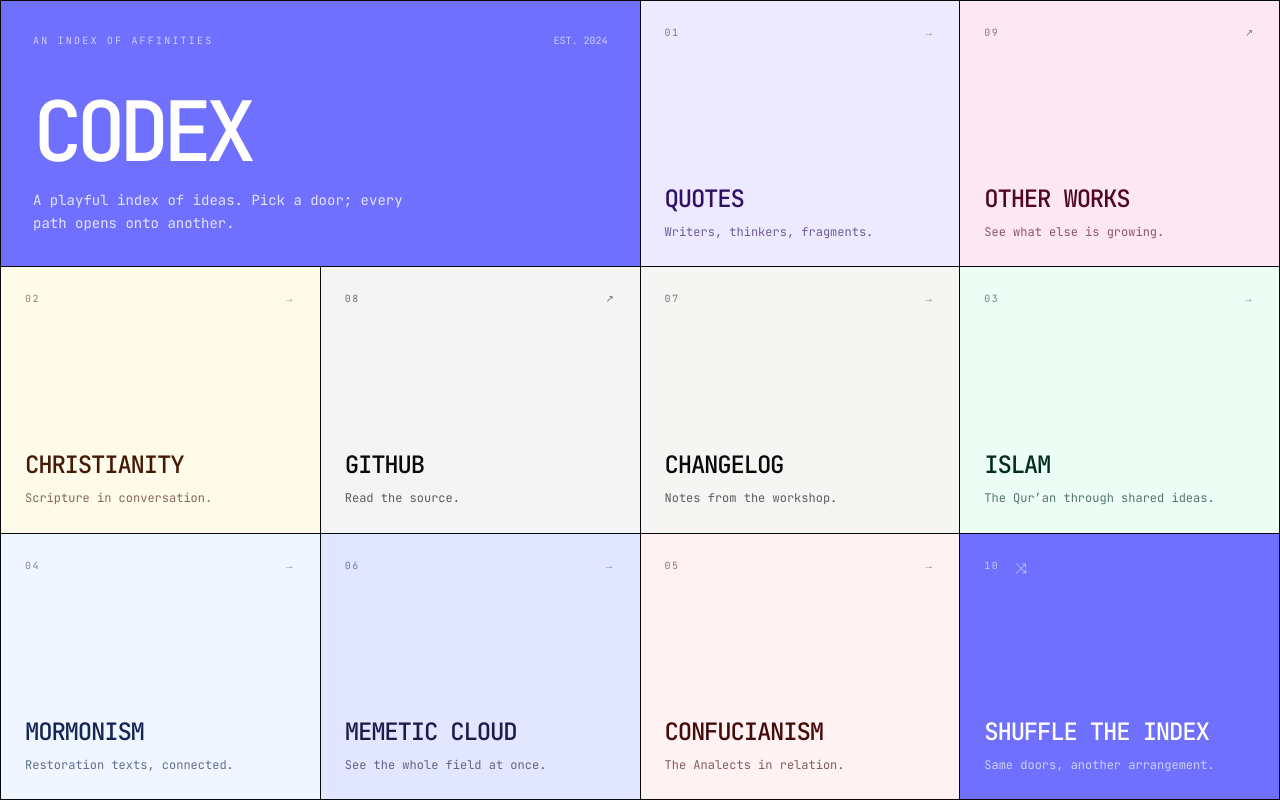
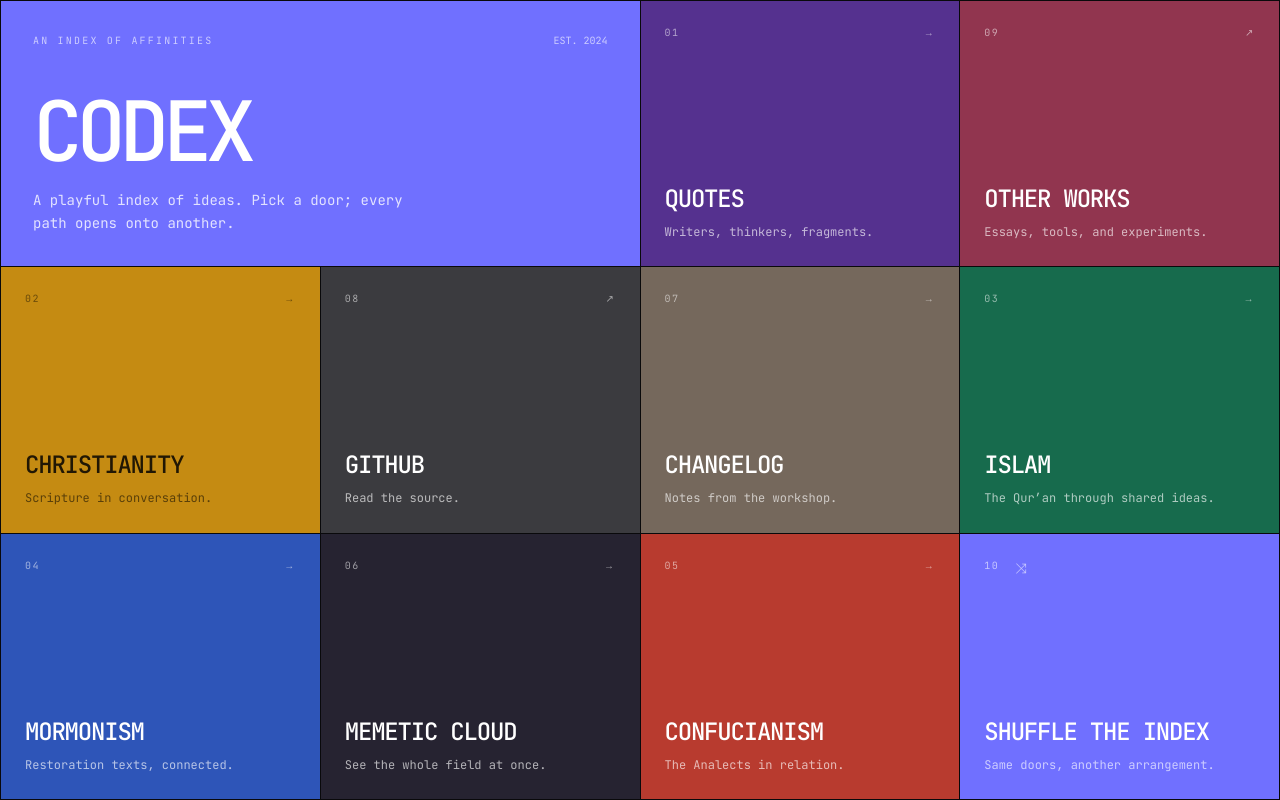
Before and after one commit to ericfzhu/codex, a Next.js app: page / in a window 1280 px wide. Built offline with nearby package versions, Linux system fonts and the light colour scheme; no server answers.

Commit message:
Refine homepage destination card colors and descriptions

```diff
--- a/src/pages/index.tsx
+++ b/src/pages/index.tsx
@@ -14,49 +14,49 @@
 		label: 'Quotes',
 		description: 'Writers, thinkers, fragments.',
 		href: '/quotes',
-		className: 'bg-violet-100 text-violet-950 hover:bg-violet-600 hover:text-white focus-visible:bg-violet-600 focus-visible:text-white',
+		className: 'bg-[#55318F] text-white hover:bg-[#432370] focus-visible:bg-[#432370]',
 	},
 	{
 		id: 'christianity',
 		label: 'Christianity',
 		description: 'Scripture in conversation.',
 		href: '/christianity',
-		className: 'bg-amber-50 text-amber-950 hover:bg-amber-600 hover:text-white focus-visible:bg-amber-600 focus-visible:text-white',
+		className: 'bg-[#C58B12] text-[#211704] hover:bg-[#D9A023] focus-visible:bg-[#D9A023]',
 	},
 	{
 		id: 'islam',
 		label: 'Islam',
 		description: 'The Qur’an through shared ideas.',
 		href: '/islam',
-		className: 'bg-emerald-50 text-emerald-950 hover:bg-emerald-600 hover:text-white focus-visible:bg-emerald-600 focus-visible:text-white',
+		className: 'bg-[#176B4D] text-white hover:bg-[#10563D] focus-visible:bg-[#10563D]',
 	},
 	{
 		id: 'mormonism',
 		label: 'Mormonism',
 		description: 'Restoration texts, connected.',
 		href: '/mormonism',
-		className: 'bg-blue-50 text-blue-950 hover:bg-blue-600 hover:text-white focus-visible:bg-blue-600 focus-visible:text-white',
+		className: 'bg-[#2E55B8] text-white hover:bg-[#234597] focus-visible:bg-[#234597]',
 	},
 	{
 		id: 'confucianism',
 		label: 'Confucianism',
 		description: 'The Analects in relation.',
 		href: '/confucianism',
-		className: 'bg-red-50 text-red-950 hover:bg-red-600 hover:text-white focus-visible:bg-red-600 focus-visible:text-white',
+		className: 'bg-[#B83B2F] text-white hover:bg-[#963127] focus-visible:bg-[#963127]',
 	},
 	{
 		id: 'cloud',
 		label: 'Memetic Cloud',
 		description: 'See the whole field at once.',
 		href: '/cloud',
-		className: 'bg-indigo-100 text-indigo-950 hover:bg-indigo-600 hover:text-white focus-visible:bg-indigo-600 focus-visible:text-white',
+		className: 'bg-[#262331] text-white hover:bg-[#383344] focus-visible:bg-[#383344]',
 	},
 	{
 		id: 'changelog',
 		label: 'Changelog',
 		description: 'Notes from the workshop.',
 		href: '/changelog',
-		className: 'bg-stone-100 text-stone-950 hover:bg-stone-700 hover:text-white focus-visible:bg-stone-700 focus-visible:text-white',
+		className: 'bg-[#75685C] text-white hover:bg-[#5E5349] focus-visible:bg-[#5E5349]',
 	},
 	{
 		id: 'github',
@@ -64,15 +64,15 @@
 		description: 'Read the source.',
 		href: 'https://github.com/ericfzhu/codex',
 		external: true,
-		className: 'bg-zinc-100 text-zinc-950 hover:bg-zinc-800 hover:text-white focus-visible:bg-zinc-800 focus-visible:text-white',
+		className: 'bg-[#3B3B3F] text-white hover:bg-[#27272A] focus-visible:bg-[#27272A]',
 	},
 	{
 		id: 'works',
 		label: 'Other Works',
-		description: 'See what else is growing.',
+		description: 'Essays, tools, and experiments.',
 		href: 'https://ericfzhu.com/works',
 		external: true,
-		className: 'bg-pink-100 text-pink-950 hover:bg-pink-600 hover:text-white focus-visible:bg-pink-600 focus-visible:text-white',
+		className: 'bg-[#91354F] text-white hover:bg-[#71273C] focus-visible:bg-[#71273C]',
 	},
 ] as const;
 
```
